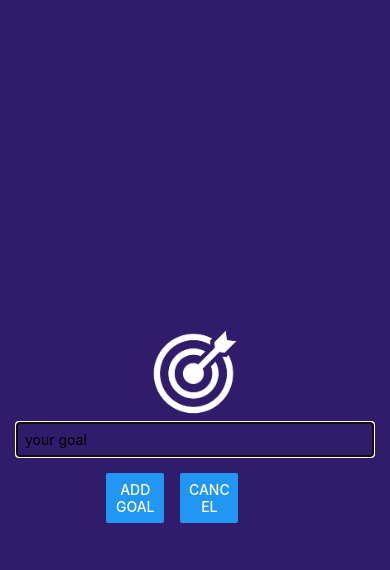
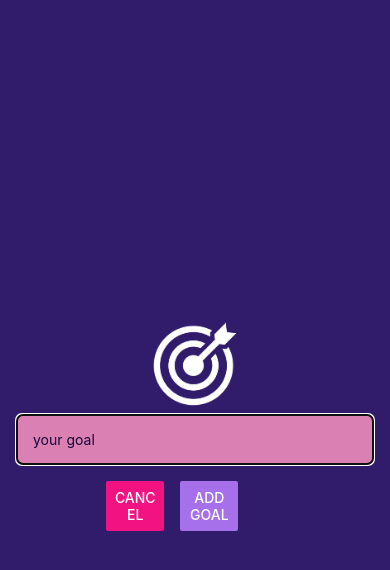
Before and after one commit to JonathanStoll/RNCourse, a React Native app: screen / in a window 390 px wide. Both pictures are taken after a click on the button "ADD NEW GOAL". Shown: the top 570 px of the page. Built offline with nearby package versions, Linux system fonts and the light colour scheme.

Commit message:
finished

```diff
--- a/App.js
+++ b/App.js
@@ -2,6 +2,7 @@
 import { StyleSheet, View, FlatList, Button } from "react-native";
 import GoalItem from "./components/GoalItem.js";
 import GoalInput from "./components/GoalInput.js";
+import { StatusBar } from "expo-status-bar";
 
 export default function App() {
   const [courseGoals, setCoursGoals] = useState([]);
@@ -26,6 +27,8 @@
     });
   }
   return (
+    <>
+      <StatusBar style="light" />
       <View style={styles.appContainer}>
         <Button
           title="Add New Goal"
@@ -55,6 +58,7 @@
           />
         </View>
       </View>
+    </>
   );
 }
 
@@ -63,6 +67,7 @@
     flex: 1,
     paddingTop: 50,
     paddingHorizontal: 16,
+    backgroundColor: "#1e085a",
   },
 
   goalContainer: {
--- a/app.json
+++ b/app.json
@@ -6,6 +6,7 @@
     "orientation": "portrait",
     "icon": "./assets/icon.png",
     "userInterfaceStyle": "light",
+    "backgroundColor": "#1e085a",
     "splash": {
       "image": "./assets/splash.png",
       "resizeMode": "contain",
--- a/components/GoalInput.js
+++ b/components/GoalInput.js
@@ -22,11 +22,11 @@
           value={enteredGoalText}
         />
         <View style={styles.buttonContainer}>
+          <View  style={styles.button}>
+            <Button title="Cancel" onPress={props.onClose}  color='#f31282' />
+          </View>
           <View style={styles.button}>
-            <Button title="Add Goal" onPress={addGoalHandeler} />
-          </View>
-          <View  style={styles.button}>
-            <Button title="Cancel" onPress={props.onClose} />
+            <Button title="Add Goal" onPress={addGoalHandeler}  color='#a570e9'/>
           </View>
         </View>
       </View>
@@ -45,9 +45,12 @@
   },
   textInput: {
     borderWidth: 1,
-    borderColor: "#cccccc",
+    borderColor: "#db80b3",
+    backgroundColor: "#db80b3",
+    color: '#120438',
+    borderRadius: 6,
     width: "100%",
-    padding: 8,
+    padding: 16,
   },
   buttonContainer: {
     flexDirection: "row",
```
Lines whose indentation alone changed are shown as unchanged.
